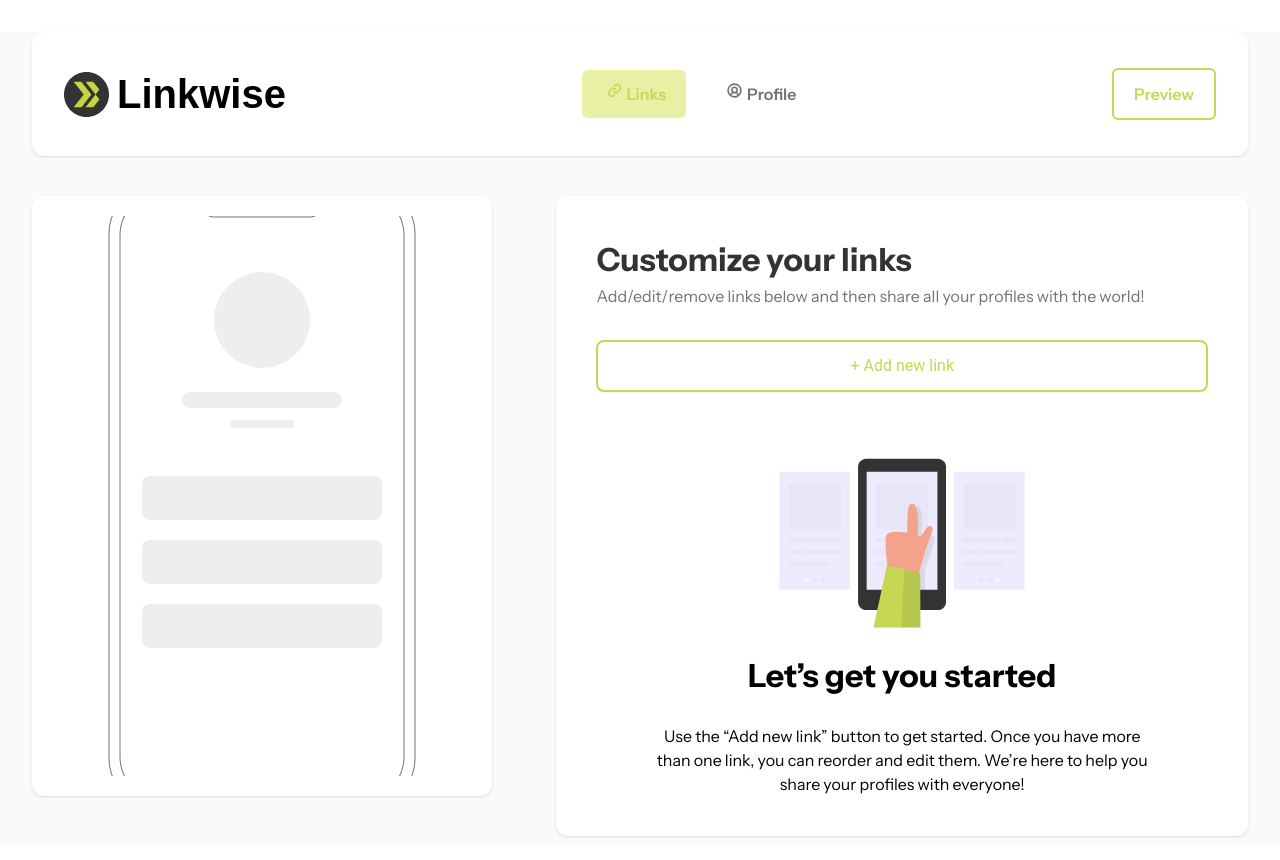
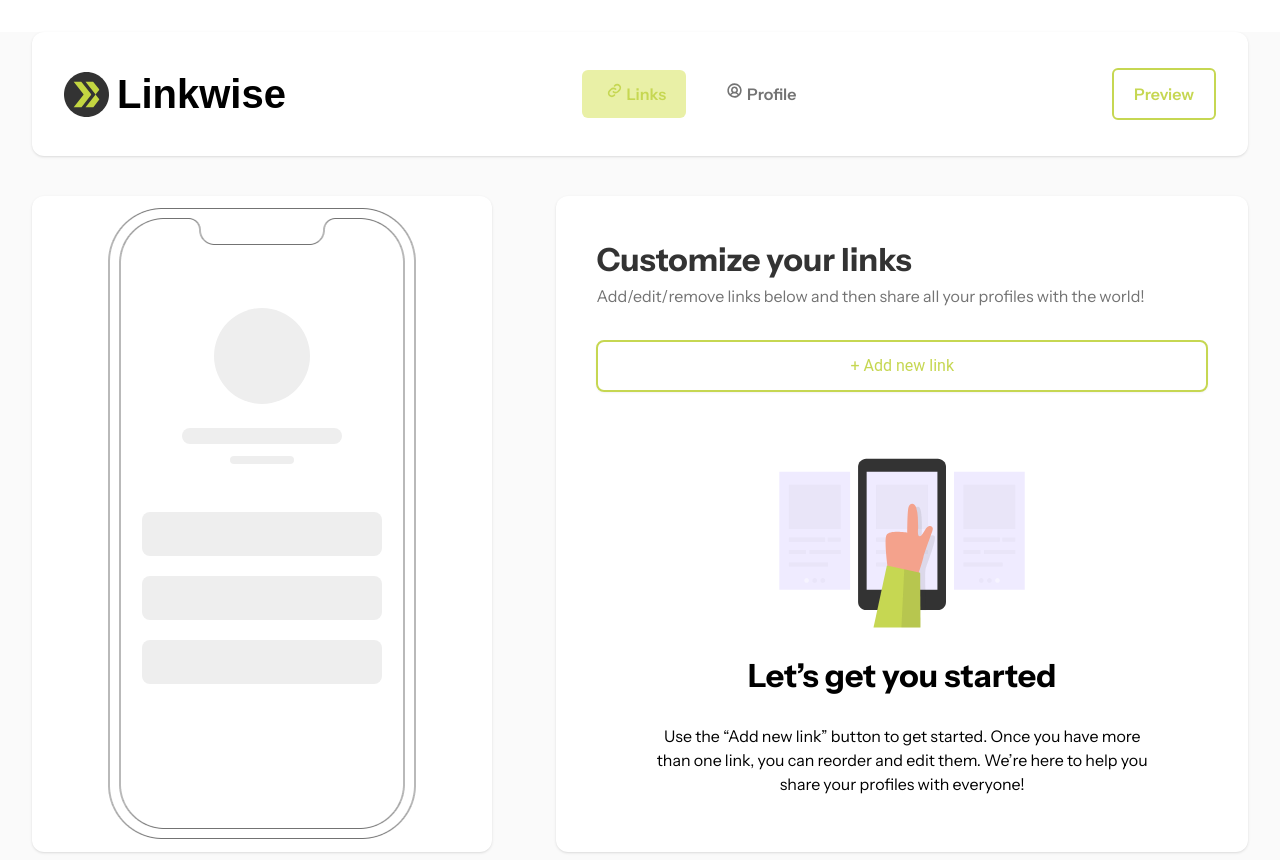
Before and after one commit to Stublic/linkwise, a Next.js app: page /dashboard in a window 1280 px wide. Built offline with nearby package versions, Linux system fonts and the light colour scheme.

Commit message:
fixed mobile preview

```diff
--- a/components/Sections.jsx
+++ b/components/Sections.jsx
@@ -3,8 +3,8 @@
 
 const LeftSection = ({ links }) => (
   <div className="hidden md:inline-flex h-full min-h-[75vh] w-2/5 p-2 mx-8 my-2 rounded-xl bg-white shadow justify-center items-center gap-8 ">
-    <div className="h-[70vh] flex flex-col justify-between items-center w-80 bg-[url('/mobile.png')] bg-center bg-no-repeat bg-auto">
-      <div className="flex-col justify-start items-center gap-6 flex my-12 pt-2">
+    <div className="h-[80vh] flex flex-col justify-between items-center w-80 bg-[url('/mobile.png')] bg-center bg-no-repeat bg-auto pt-24">
+      <div className="flex-col justify-start items-center gap-6 flex mb-12 pt-2">
         <div className="w-24 h-24 bg-[#EEE] rounded-full" />
         <div className="flex-col justify-start items-center gap-3 flex">
           <div className="w-40 h-4 bg-[#EEE] rounded-full" />
```
Also changed, not shown: public/mobile.png.
